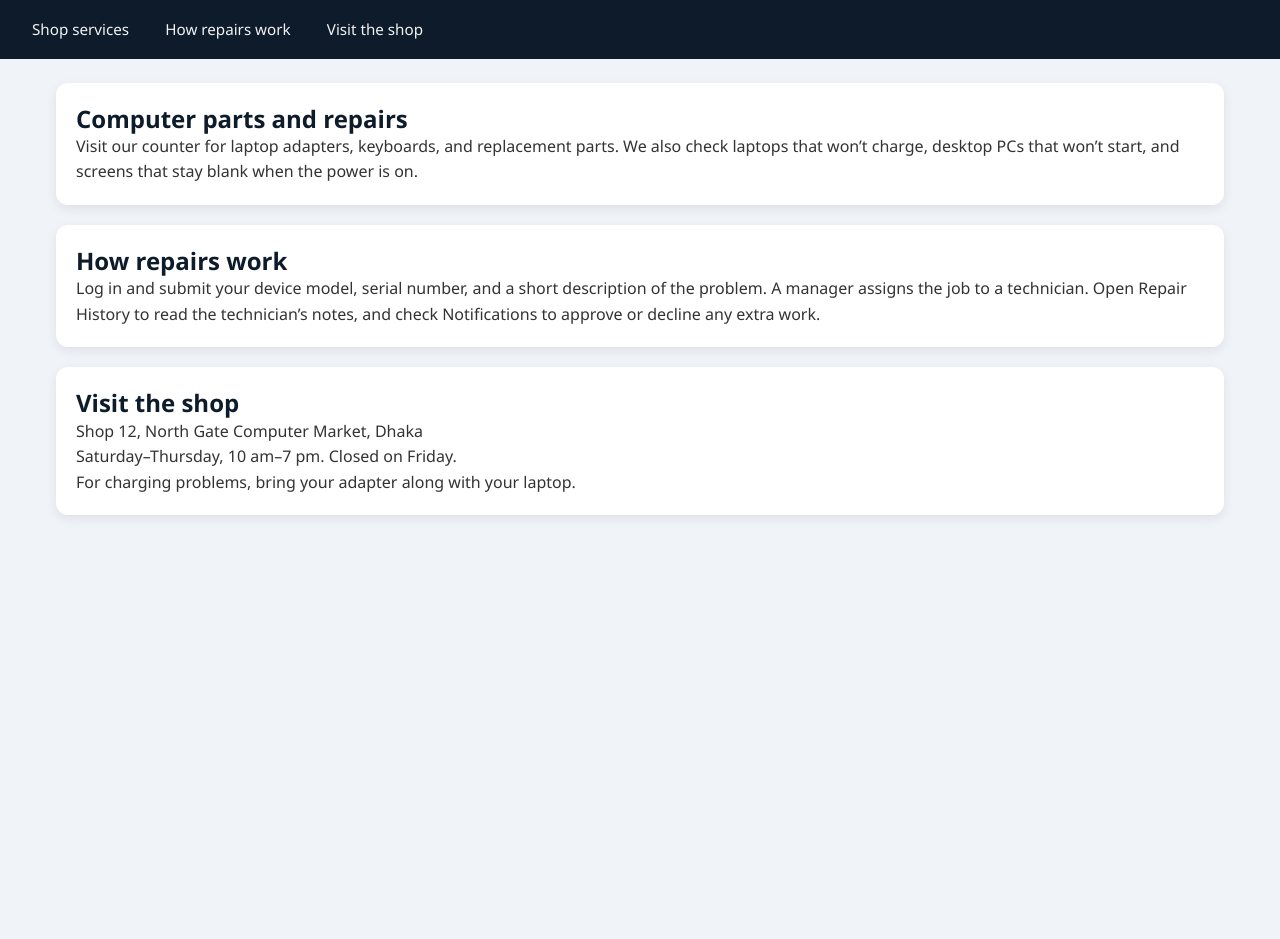
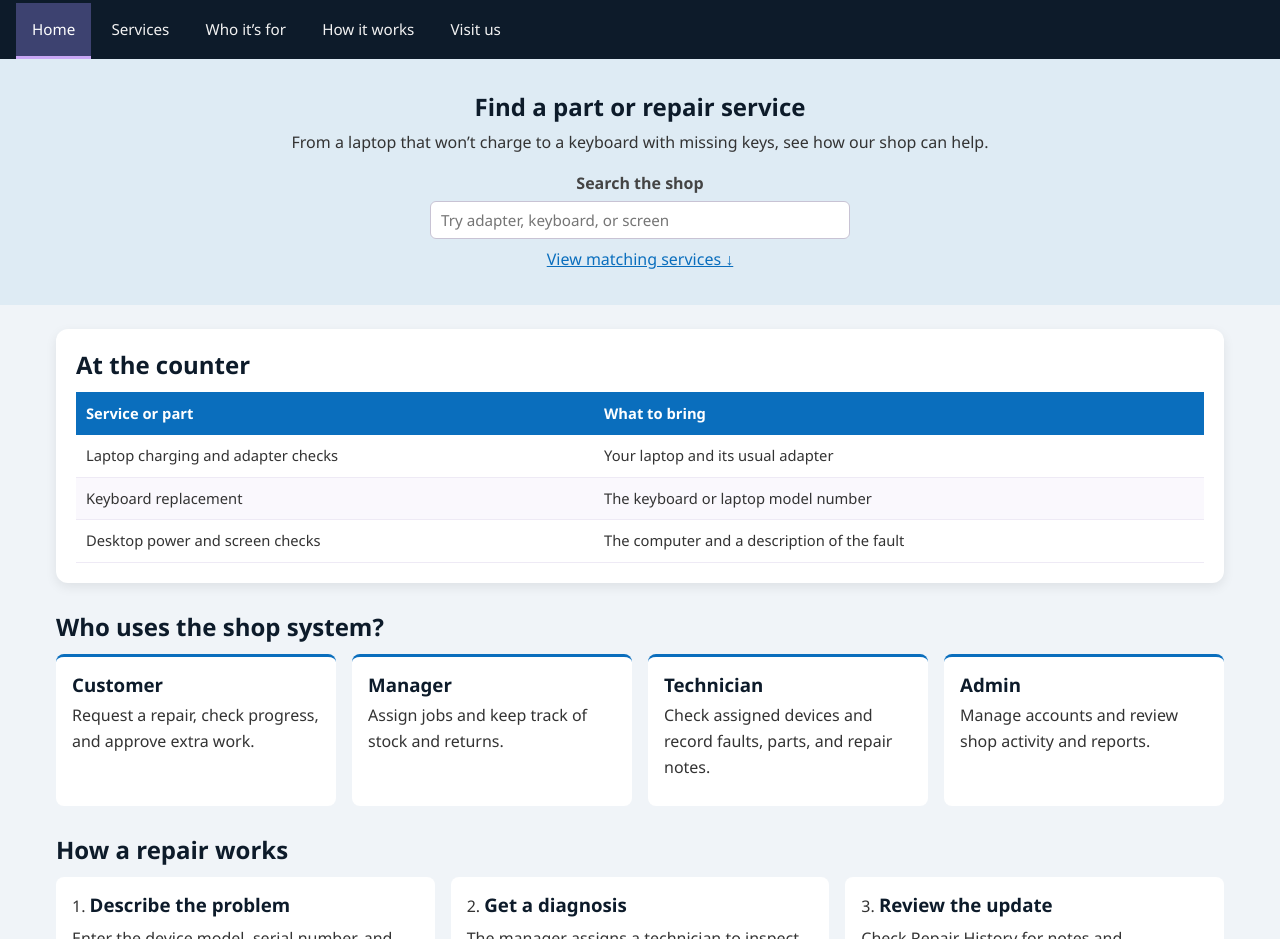
Before and after one commit to zarifalafraime/fall-26-27-tech-repair-shop-management-system, a plain HTML site: page index.html in a window 1280 px wide. Shown: the part 67-1006 px from the top of the page. Before the commit the page ends 800 px from the top, so only its background shows below. Drawn offline with Linux system fonts and the light colour scheme.

Commit message:
landing page updates

```diff
--- /dev/null
+++ b/css/home.css
@@ -0,0 +1,15 @@
+.header .logo { text-decoration: none; }
+.hero, .cta-band { padding: 32px 20px; text-align: center; background-color: #deebf4; }
+.hero h1 { margin-bottom: 8px; }
+.hero label { display: block; margin: 16px 0 4px; }
+.hero input { max-width: 420px; }
+.hero a { display: block; margin-top: 8px; }
+.home-section { margin: 28px 0; }
+.container h2 { margin-bottom: 12px; }
+.role-grid, .steps, .visit { display: flex; flex-wrap: wrap; gap: 16px; }
+.role-grid article, .steps li, .visit section { flex: 1 1 180px; padding: 16px; background-color: white; border-radius: 8px; }
+.role-grid article { border-top: 3px solid #0A6EBD; }
+.steps { list-style-position: inside; }
+.steps h3 { display: inline; }
+.role-grid p, .steps p, .cta-band p { margin: 6px 0 10px; }
+footer { text-align: center; padding: 14px; background-color: #0D1B2A; color: white; }
--- a/index.html
+++ b/index.html
@@ -5,40 +5,72 @@
   <meta name="viewport" content="width=device-width, initial-scale=1">
   <title>Tech Repair Shop Management System</title>
   <link rel="stylesheet" href="css/style.css">
+  <link rel="stylesheet" href="css/home.css">
 </head>
 <body>
   <header class="header">
-    <h1 class="logo">Tech Repair Shop Management System</h1>
-    <div>
-      <a class="btn" href="signin.html">Login</a>
-      <a class="btn" href="signup.html">Register</a>
-    </div>
+    <a class="logo" href="index.html">Tech Repair Shop Management System</a>
+    <div><a class="btn" href="signin.html">Login</a> <a class="btn" href="signup.html">Register</a></div>
   </header>
   <nav class="topnav" aria-label="Shop information">
-    <a href="#services">Shop services</a>
-    <a href="#repairs">How repairs work</a>
-    <a href="#visit">Visit the shop</a>
+    <a class="active" href="index.html">Home</a>
+    <a href="#services">Services</a>
+    <a href="#roles">Who it’s for</a>
+    <a href="#steps">How it works</a>
+    <a href="#visit">Visit us</a>
   </nav>
-  <main class="container">
-    <section id="services" class="card">
-      <h2>Computer parts and repairs</h2>
-      <p>Visit our counter for laptop adapters, keyboards, and replacement parts.
-        We also check laptops that won’t charge, desktop PCs that won’t start,
-        and screens that stay blank when the power is on.</p>
+  <main>
+    <section class="hero">
+      <h1>Find a part or repair service</h1>
+      <p>From a laptop that won’t charge to a keyboard with missing keys, see how our shop can help.</p>
+      <label for="search">Search the shop</label>
+      <input id="search" type="text" placeholder="Try adapter, keyboard, or screen" onkeyup="filterServices()">
+      <a href="#services">View matching services ↓</a>
     </section>
-    <section id="repairs" class="card">
-      <h2>How repairs work</h2>
-      <p>Log in and submit your device model, serial number, and a short description
-        of the problem. A manager assigns the job to a technician. Open Repair History
-        to read the technician’s notes, and check Notifications to approve or decline
-        any extra work.</p>
-    </section>
-    <section id="visit" class="card">
-      <h2>Visit the shop</h2>
-      <p>Shop 12, North Gate Computer Market, Dhaka</p>
-      <p>Saturday–Thursday, 10 am–7 pm. Closed on Friday.</p>
-      <p>For charging problems, bring your adapter along with your laptop.</p>
-    </section>
+    <div class="container">
+      <section id="services" class="card">
+        <h2>At the counter</h2>
+        <div class="table-wrapper">
+          <table class="data-table">
+            <thead><tr><th>Service or part</th><th>What to bring</th></tr></thead>
+            <tbody id="catalogue">
+              <tr><td>Laptop charging and adapter checks</td><td>Your laptop and its usual adapter</td></tr>
+              <tr><td>Keyboard replacement</td><td>The keyboard or laptop model number</td></tr>
+              <tr><td>Desktop power and screen checks</td><td>The computer and a description of the fault</td></tr>
+            </tbody>
+          </table>
+        </div>
+        <p id="empty" hidden>No matches. Try a part name or clear the search.</p>
+      </section>
+      <section id="roles" class="home-section">
+        <h2>Who uses the shop system?</h2>
+        <div class="role-grid">
+          <article><h3>Customer</h3><p>Request a repair, check progress, and approve extra work.</p></article>
+          <article><h3>Manager</h3><p>Assign jobs and keep track of stock and returns.</p></article>
+          <article><h3>Technician</h3><p>Check assigned devices and record faults, parts, and repair notes.</p></article>
+          <article><h3>Admin</h3><p>Manage accounts and review shop activity and reports.</p></article>
+        </div>
+      </section>
+      <section id="steps" class="home-section">
+        <h2>How a repair works</h2>
+        <ol class="steps">
+          <li><h3>Describe the problem</h3><p>Enter the device model, serial number, and what happens when you use it.</p></li>
+          <li><h3>Get a diagnosis</h3><p>The manager assigns a technician to inspect the device and record the fault.</p></li>
+          <li><h3>Review the update</h3><p>Check Repair History for notes and Notifications for any extra charge.</p></li>
+        </ol>
+      </section>
+      <div id="visit" class="visit">
+        <section class="card"><h2>Opening hours</h2><p>Saturday–Thursday, 10 am–7 pm</p><p>Friday: Closed</p></section>
+        <section class="card"><h2>Visit the service desk</h2><p>Shop 12, North Gate Computer Market, Dhaka</p><p>Bring your request number if you already have one.</p></section>
+      </div>
+      <section class="cta-band">
+        <h2>Have a device to repair?</h2>
+        <p>Log in to open a repair request, or register for a customer account.</p>
+        <a class="btn" href="signin.html">Login</a> <a class="btn" href="signup.html">Register</a>
+      </section>
+    </div>
   </main>
+  <footer>Tech Repair Shop Management System · Student project</footer>
+  <script src="js/home.js"></script>
 </body>
 </html>
--- /dev/null
+++ b/js/home.js
@@ -0,0 +1,12 @@
+function filterServices() {
+  const keyword = document.getElementById("search").value.trim().toLowerCase();
+  const rows = document.getElementById("catalogue").getElementsByTagName("tr");
+  let shown = 0;
+  for (const row of rows) {
+    const service = row.getElementsByTagName("td")[0].innerHTML.toLowerCase();
+    const matches = service.indexOf(keyword) !== -1;
+    row.hidden = !matches;
+    if (matches) shown++;
+  }
+  document.getElementById("empty").hidden = shown !== 0;
+}
```
